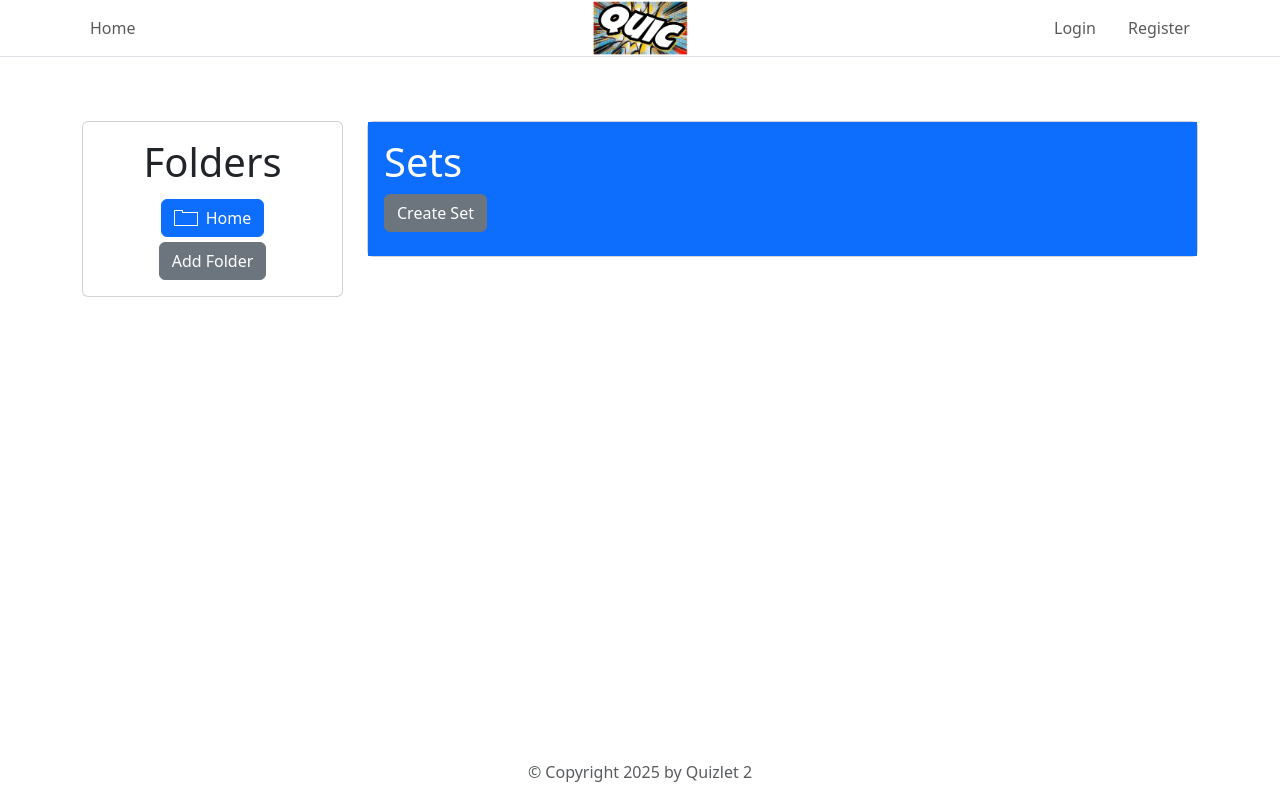
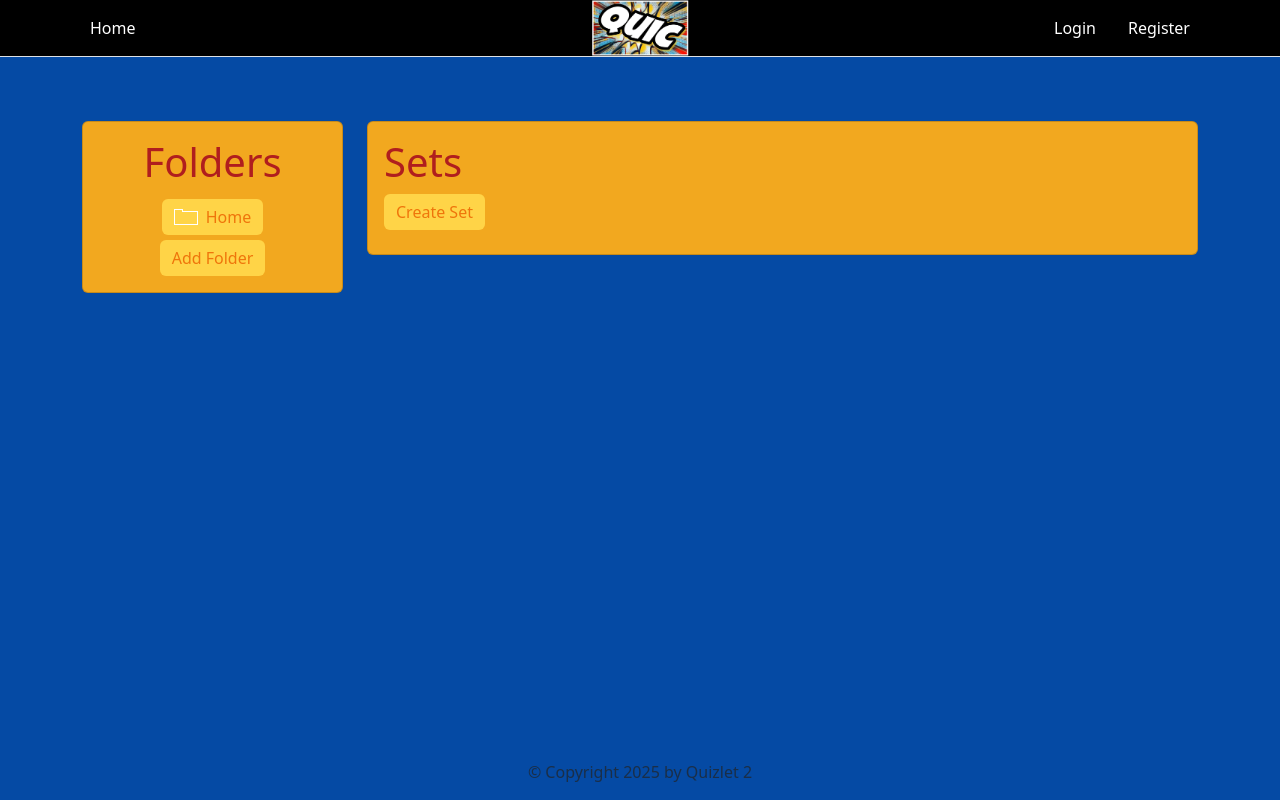
Before and after one commit to DevinRenn/QuiC-main, a Node server app: page /home in a window 1280 px wide. Run offline with Node 20, Linux system fonts and the light colour scheme; some libraries are stand-ins or nearby versions.

Commit message:
style.css base

```diff
--- a/ProjectSourceCode/src/resources/css/style.css
+++ b/ProjectSourceCode/src/resources/css/style.css
@@ -0,0 +1,80 @@
+
+.navbar {
+    background-color: black;
+}
+
+.navbar a {
+  color: white;
+}
+
+.navbar a:hover {
+    color: #FFD447;
+}
+
+.register-link {
+    color: #FFD447;
+}
+
+.register-link:hover {
+    color: #E5B73A;
+}
+
+.login-link {
+    color: #FFD447;
+}
+
+.login-link:hover {
+    color: #E5B73A;
+}
+
+.btn-primary {
+    background-color: #FFD447;
+    color: #ef750b;
+    border: none;
+}
+
+.btn-primary:hover {
+    background-color: #b01e1e;
+}
+
+.btn-secondary {
+    background-color: #FFD447;
+    color: #ef750b;
+    border: none;
+}
+
+.btn-secondary:hover {
+    background-color: #b01e1e;
+}
+
+body {
+  background-color: #054aa4;
+}
+
+.card {
+    background-color: #f2a81f;
+    color: white;
+}
+
+.card-title {
+    color: #b01e1e;
+}
+
+.modal-body {
+    background-color: #ef8c0b;
+}
+
+.modal-footer {
+    background-color: #ef8c0b;
+    border: none;
+}
+
+.modal-header {
+    background-color: #ef8c0b;
+    border: none;
+}
+
+.modal-body .form-control {
+    background-color: #e0be91;
+    border: none;
+}
--- a/ProjectSourceCode/src/views/pages/home.hbs
+++ b/ProjectSourceCode/src/views/pages/home.hbs
@@ -27,7 +27,7 @@
 
         <div class="col-md-9">
             <div class="card">
-                <div class="card-body text-bg-primary">
+                <div class="card-body">
                     <div class="card-title">
                         <h1>Sets</h1>
                         <button type="button" class="btn btn-secondary" data-bs-toggle="modal" data-bs-target="#set-modal">Create Set</button>
```
